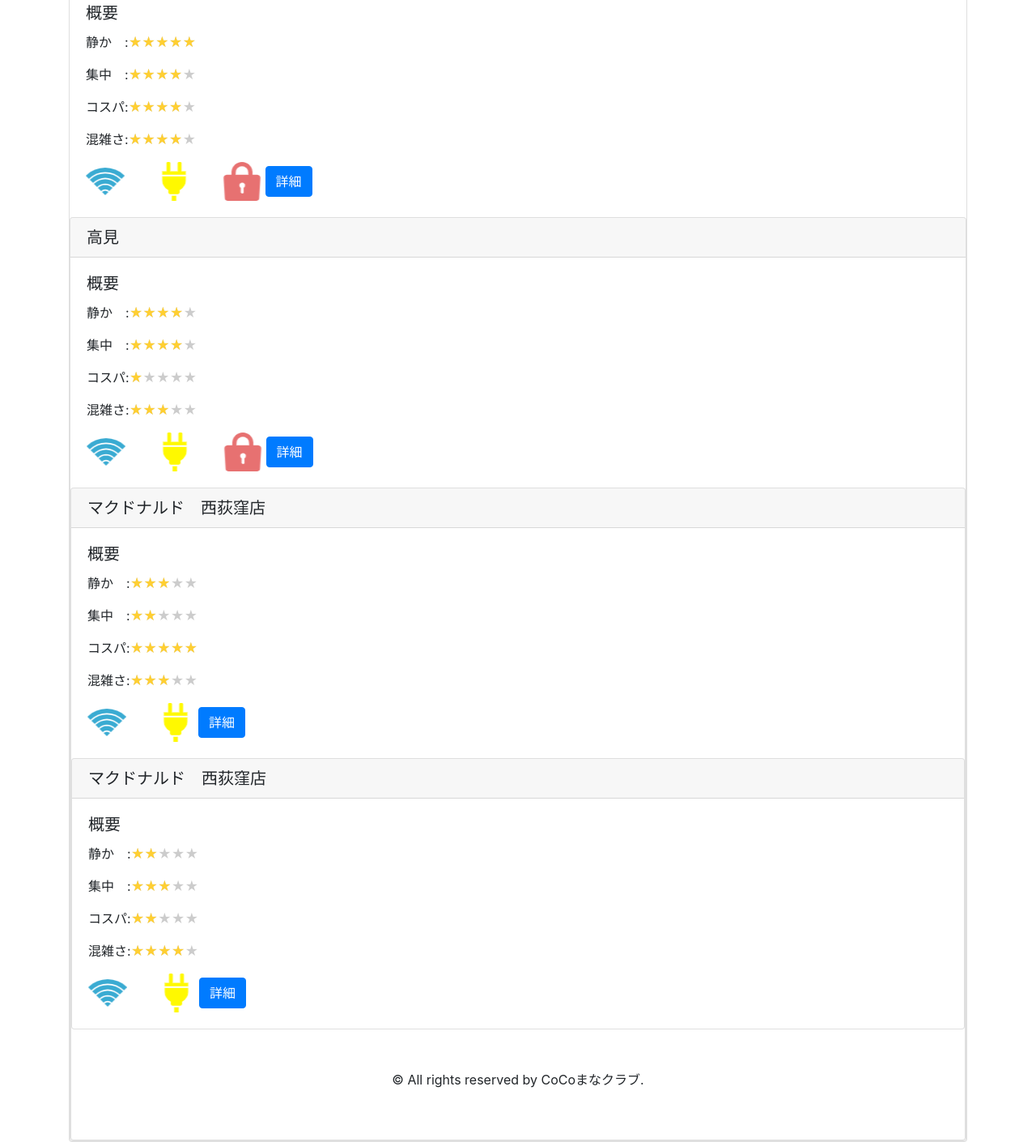
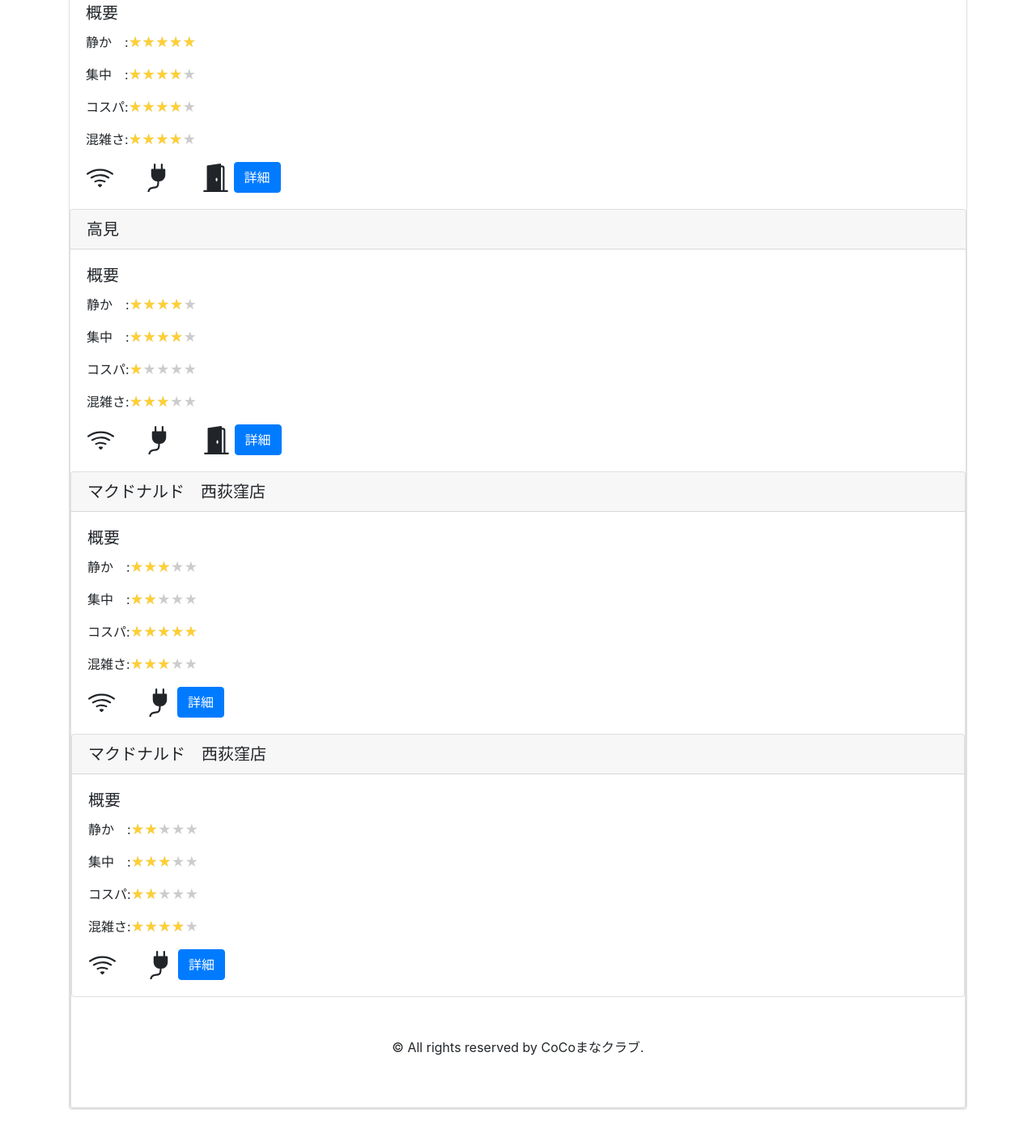
Before and after one commit to piyorin-hub/cocomana, a Django app: page /mypage/ in a window 1280 px wide. Shown: the part 206-1616 px from the top of the page at 81% size. After the commit the page ends 1576 px from the top, so only its background shows below. Run offline with Django 3.2, Linux system fonts and the light colour scheme; a user stored in the database is signed in; data comes from the database, SQL or seed files in the repository; some libraries are stand-ins or nearby versions.

Commit message:
mypage更新

```diff
--- a/src/mypage/templates/mypage/mypage.html
+++ b/src/mypage/templates/mypage/mypage.html
@@ -29,17 +29,24 @@
 
                   </div>
                   {% if place.wifi %}
-                        <img src="{% static 'search/wifi.png' %}">
+                  <svg xmlns="http://www.w3.org/2000/svg" width="35" height="35" fill="currentColor" class="bi bi-wifi" viewBox="0 0 16 16">
+                    <path d="M15.385 6.115a.485.485 0 0 0-.048-.736A12.443 12.443 0 0 0 8 3 12.44 12.44 0 0 0 .663 5.379a.485.485 0 0 0-.048.736.518.518 0 0 0 .668.05A11.448 11.448 0 0 1 8 4c2.507 0 4.827.802 6.717 2.164.204.148.489.13.668-.049z"/>
+                    <path d="M13.229 8.271c.216-.216.194-.578-.063-.745A9.456 9.456 0 0 0 8 6c-1.905 0-3.68.56-5.166 1.526a.48.48 0 0 0-.063.745.525.525 0 0 0 .652.065A8.46 8.46 0 0 1 8 7a8.46 8.46 0 0 1 4.577 1.336c.205.132.48.108.652-.065zm-2.183 2.183c.226-.226.185-.605-.1-.75A6.472 6.472 0 0 0 8 9c-1.06 0-2.062.254-2.946.704-.285.145-.326.524-.1.75l.015.015c.16.16.408.19.611.09A5.478 5.478 0 0 1 8 10c.868 0 1.69.201 2.42.56.203.1.45.07.611-.091l.015-.015zM9.06 12.44c.196-.196.198-.52-.04-.66A1.99 1.99 0 0 0 8 11.5a1.99 1.99 0 0 0-1.02.28c-.238.14-.236.464-.04.66l.706.706a.5.5 0 0 0 .708 0l.707-.707z"/>
+                  </svg>
                     {% else %}
 
                     {% endif %}
                     {% if place.charge %}
-                    　　<img src="{% static 'search/plug.png' %}">
+                    　　<svg xmlns="http://www.w3.org/2000/svg" width="35" height="35" fill="currentColor" class="bi bi-plug-fill" viewBox="0 0 16 16">
+                      <path d="M6 0a.5.5 0 0 1 .5.5V3h3V.5a.5.5 0 0 1 1 0V3h1a.5.5 0 0 1 .5.5v3A3.5 3.5 0 0 1 8.5 10c-.002.434-.01.845-.04 1.22-.041.514-.126 1.003-.317 1.424a2.083 2.083 0 0 1-.97 1.028C6.725 13.9 6.169 14 5.5 14c-.998 0-1.61.33-1.974.718A1.922 1.922 0 0 0 3 16H2c0-.616.232-1.367.797-1.968C3.374 13.42 4.261 13 5.5 13c.581 0 .962-.088 1.218-.219.241-.123.4-.3.514-.55.121-.266.193-.621.23-1.09.027-.34.035-.718.037-1.141A3.5 3.5 0 0 1 4 6.5v-3a.5.5 0 0 1 .5-.5h1V.5A.5.5 0 0 1 6 0z"/>
+                    </svg>
                     {% else %}
 
                     {% endif %}
                     {% if place.personal_space %}
-                    　　<img src="{% static 'search/key.png' %}">
+                    　　<svg xmlns="http://www.w3.org/2000/svg" width="35" height="35" fill="currentColor" class="bi bi-door-open-fill" viewBox="0 0 16 16">
+                      <path d="M1.5 15a.5.5 0 0 0 0 1h13a.5.5 0 0 0 0-1H13V2.5A1.5 1.5 0 0 0 11.5 1H11V.5a.5.5 0 0 0-.57-.495l-7 1A.5.5 0 0 0 3 1.5V15H1.5zM11 2h.5a.5.5 0 0 1 .5.5V15h-1V2zm-2.5 8c-.276 0-.5-.448-.5-1s.224-1 .5-1 .5.448.5 1-.224 1-.5 1z"/>
+                    </svg>
                     {% else %}
 
                     {% endif %}
```
